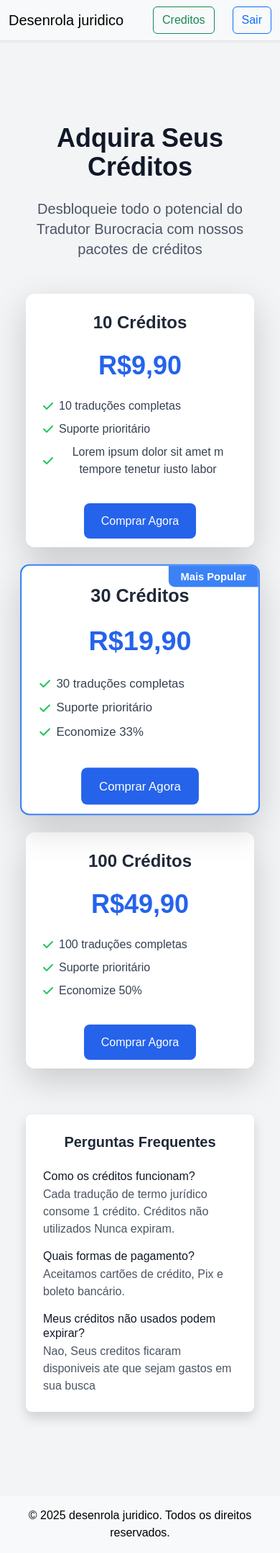
After one commit to santosgv/tradutor_burocracia, a Django app: page /creditos/ in a window 390 px wide. The commit adds this page. Shown: the whole page at 72% size. Run offline with Django 5.2, Linux system fonts and the light colour scheme; the visitor is signed in with stand-in values (Sample User, id 1); some libraries are stand-ins or nearby versions.

Commit message:
falta ajustar para mobile

```diff
--- a/Autenticacao/admin.py
+++ b/Autenticacao/admin.py
@@ -1,4 +1,7 @@
 from django.contrib import admin
-from .models import Usuario
+from .models import Creditos, Usuario, SaldoCredito,HistoricoConsumo
 
 admin.site.register(Usuario)
+admin.site.register(SaldoCredito)
+admin.site.register(HistoricoConsumo)
+admin.site.register(Creditos)
--- a/Autenticacao/apps.py
+++ b/Autenticacao/apps.py
@@ -4,3 +4,6 @@ from django.apps import AppConfig
 class AutenticacaoConfig(AppConfig):
     default_auto_field = 'django.db.models.BigAutoField'
     name = 'Autenticacao'
+
+    def ready(self):
+        import Autenticacao.signals
--- /dev/null
+++ b/Core/templates/vendas.html
@@ -0,0 +1,134 @@
+{% extends 'base.html' %}
+{% load static %}
+{% block title %}Tradutor Burocracia{% endblock %}
+    {% block extra_head %}
+    <link href="https://cdnjs.cloudflare.com/ajax/libs/font-awesome/6.0.0-beta3/css/all.min.css" rel="stylesheet">
+    <script src="https://cdn.tailwindcss.com"></script>
+    {% endblock %}
+    {% block content %}
+
+    <body class="bg-gray-50 min-h-screen">
+        <!-- Container principal -->
+        <div class="max-w-7xl mx-auto px-4 sm:px-6 lg:px-8 py-12">
+            <!-- Cabeçalho -->
+            <div class="text-center mb-12">
+                <h1 class="text-4xl font-bold text-gray-900 mb-4">Adquira Seus Créditos</h1>
+                <p class="text-xl text-gray-600 max-w-2xl mx-auto">
+                    Desbloqueie todo o potencial do Tradutor Burocracia com nossos pacotes de créditos
+                </p>
+            </div>
+
+            <!-- Cards de créditos -->
+            <div class="grid grid-cols-1 md:grid-cols-3 gap-8 max-w-5xl mx-auto">
+                <!-- Card 10 créditos -->
+                <div class="bg-white rounded-xl shadow-lg overflow-hidden transition-all duration-300 hover:shadow-xl hover:transform hover:-translate-y-2">
+                    <div class="p-6 text-center">
+                        <h3 class="text-2xl font-bold text-gray-800 mb-2">10 Créditos</h3>
+                        <div class="flex justify-center items-baseline my-4">
+                            <span class="text-4xl font-extrabold text-blue-600">R$9,90</span>
+                        </div>
+                        <ul class="my-6 space-y-2">
+                            <li class="flex items-center">
+                                <i class="fas fa-check text-green-500 mr-2"></i>
+                                <span class="text-gray-700">10 traduções completas</span>
+                            </li>
+                            <li class="flex items-center">
+                                <i class="fas fa-check text-green-500 mr-2"></i>
+                                <span class="text-gray-700">Suporte prioritário</span>
+                            </li>
+                            <li class="flex items-center">
+                                <i class="fas fa-check text-green-500 mr-2"></i>
+                                <span class="text-gray-700">Lorem ipsum dolor sit amet m tempore tenetur iusto labor</span>
+                            </li>
+                        </ul>
+                    </div>
+                    <div class="px-6 pb-6">
+                        <a href="{% url 'checkout' plano=10 %}" class="w-full bg-blue-600 hover:bg-blue-700 text-white font-medium py-3 px-4 rounded-lg focus:outline-none focus:ring-2 focus:ring-blue-500 focus:ring-offset-2 transition duration-200">
+                            Comprar Agora
+                        </a>
+                    </div>
+                </div>
+
+                <!-- Card 30 créditos (destaque) -->
+                <div class="bg-white rounded-xl shadow-lg overflow-hidden border-2 border-blue-500 transform scale-105 transition-all duration-300 hover:shadow-xl hover:-translate-y-2">
+                    <div class="p-6 text-center">
+                        <div class="absolute top-0 right-0 bg-blue-500 text-white px-3 py-1 text-sm font-bold rounded-bl-lg">
+                            Mais Popular
+                        </div>
+                        <h3 class="text-2xl font-bold text-gray-800 mb-2">30 Créditos</h3>
+                        <div class="flex justify-center items-baseline my-4">
+                            <span class="text-4xl font-extrabold text-blue-600">R$19,90</span>
+                        </div>
+                        <ul class="my-6 space-y-2">
+                            <li class="flex items-center">
+                                <i class="fas fa-check text-green-500 mr-2"></i>
+                                <span class="text-gray-700">30 traduções completas</span>
+                            </li>
+                            <li class="flex items-center">
+                                <i class="fas fa-check text-green-500 mr-2"></i>
+                                <span class="text-gray-700">Suporte prioritário</span>
+                            </li>
+                            <li class="flex items-center">
+                                <i class="fas fa-check text-green-500 mr-2"></i>
+                                <span class="text-gray-700">Economize 33%</span>
+                            </li>
+                        </ul>
+                    </div>
+                    <div class="px-6 pb-6">
+                        <a href="{% url 'checkout' plano=30 %}" class="w-full bg-blue-600 hover:bg-blue-700 text-white font-medium py-3 px-4 rounded-lg focus:outline-none focus:ring-2 focus:ring-blue-500 focus:ring-offset-2 transition duration-200">
+                            Comprar Agora
+                        </a>
+                    </div>
+                </div>
+
+                <!-- Card 100 créditos -->
+                <div class="bg-white rounded-xl shadow-lg overflow-hidden transition-all duration-300 hover:shadow-xl hover:transform hover:-translate-y-2">
+                    <div class="p-6 text-center">
+                        <h3 class="text-2xl font-bold text-gray-800 mb-2">100 Créditos</h3>
+                        <div class="flex justify-center items-baseline my-4">
+                            <span class="text-4xl font-extrabold text-blue-600">R$49,90</span>
+                        </div>
+                        <ul class="my-6 space-y-2">
+                            <li class="flex items-center">
+                                <i class="fas fa-check text-green-500 mr-2"></i>
+                                <span class="text-gray-700">100 traduções completas</span>
+                            </li>
+                            <li class="flex items-center">
+                                <i class="fas fa-check text-green-500 mr-2"></i>
+                                <span class="text-gray-700">Suporte prioritário </span>
+                            </li>
+                            <li class="flex items-center">
+                                <i class="fas fa-check text-green-500 mr-2"></i>
+                                <span class="text-gray-700">Economize 50%</span>
+                            </li>
+                        </ul>
+                    </div>
+                    <div class="px-6 pb-6">
+                        <a href="{% url 'checkout' plano=100 %}" class="w-full bg-blue-600 hover:bg-blue-700 text-white font-medium py-3 px-4 rounded-lg focus:outline-none focus:ring-2 focus:ring-blue-500 focus:ring-offset-2 transition duration-200">
+                            Comprar Agora
+                        </a>
+                    </div>
+                </div>
+            </div>
+
+            <!-- Rodapé informativo -->
+            <div class="mt-16 max-w-3xl mx-auto text-center bg-white p-6 rounded-lg shadow">
+                <h3 class="text-xl font-semibold text-gray-800 mb-4">Perguntas Frequentes</h3>
+                <div class="space-y-4 text-left">
+                    <div>
+                        <h4 class="font-medium text-gray-900">Como os créditos funcionam?</h4>
+                        <p class="text-gray-600 mt-1">Cada tradução de termo jurídico consome 1 crédito. Créditos não utilizados Nunca expiram.</p>
+                    </div>
+                    <div>
+                        <h4 class="font-medium text-gray-900">Quais formas de pagamento?</h4>
+                        <p class="text-gray-600 mt-1">Aceitamos cartões de crédito, Pix e boleto bancário.</p>
+                    </div>
+                    <div>
+                        <h4 class="font-medium text-gray-900">Meus créditos não usados podem expirar?</h4>
+                        <p class="text-gray-600 mt-1">Nao, Seus creditos ficaram disponiveis ate que sejam gastos em sua busca</p>
+                    </div>
+                </div>
+            </div>
+        </div>
+</body>
+    {% endblock %}
--- a/Core/urls.py
+++ b/Core/urls.py
@@ -4,9 +4,14 @@ from .utils import  chat_view_teste
 
 urlpatterns = [
     path('', views.index, name='index'),
+    path('creditos/',views.creditos, name='creditos'),
+    path('comprar/<int:plano>/', views.criar_checkout, name='checkout'),
     path('chat_view/', views.chat_view, name='chat_view'),
     path('get_termos_juridicos/', views.get_termos_juridicos, name='get_termos_juridicos'),
     path('chat_view_teste/', chat_view_teste, name='chat_view_teste'),
     path('about/', views.about, name='about'),
     path('contact/', views.contact, name='contact'),
+    path('checkout/sucesso/', views.pagamento_sucesso, name='checkout-sucesso'),
+    path('checkout/erro/', views.checkout_erro, name='checkout-erro'),
+    path('webhook/stripe/', views.stripe_webhook, name='stripe-webhook'),
 ]
--- a/Core/views.py
+++ b/Core/views.py
@@ -1,15 +1,27 @@
-from django.shortcuts import render
+from django.shortcuts import redirect, render
 from openai import OpenAI
 from django.conf import settings
 from django.views.decorators.csrf import csrf_exempt
 from django.shortcuts import render
-from django.http import JsonResponse
+from django.http import  HttpResponse, JsonResponse
 from django.contrib.auth.decorators import login_required
+from Autenticacao.models import  SaldoCredito, Usuario,Creditos
 from Core.models import TermoJuridico
+import stripe
 
+stripe.api_key = settings.STRIPE_SECRET_KEY
+
+PLANOS = {
+        10: {'preco': 9.90, 'creditos': 10, 'descricao': '10 créditos'},
+        30: {'preco': 19.90, 'creditos': 30, 'descricao': '30 créditos (Mais Popular)'},
+        100: {'preco': 49.90, 'creditos': 100, 'descricao': '100 créditos (Melhor Oferta)'}
+    }
 
 def index(request):
-    return render(request, 'index.html')
+    if not request.user.is_authenticated:
+        return render(request, 'index.html')
+    saldo = SaldoCredito.objects.filter(usuario=request.user).first()
+    return render(request, 'index.html', {'saldo': saldo.creditos})
 
 def about(request):
     return render(request, 'about.html')
@@ -20,8 +32,7 @@ def contact(request):
 
 client = OpenAI(api_key=settings.OPENAI_API_KEY)
 
-
-@login_required
+@login_required(login_url='/auth/logar/')
 def get_termos_juridicos(request):
     termos = TermoJuridico.objects.filter(usuario=request.user).order_by('-data_busca')[:20]
     data = [{
@@ -33,8 +44,15 @@ def get_termos_juridicos(request):
     } for termo in termos]
     return JsonResponse(data, safe=False)
 
+
+@login_required(login_url='/auth/logar/')
 @csrf_exempt
 def chat_view(request):
+    saldo = SaldoCredito.objects.filter(usuario=request.user).first()
+
+    #if not saldo or saldo.creditos < 1:
+    #    return JsonResponse({'message': 'Créditos insuficientes, Faça uma nova recarga de créditos.'})
+
     if request.method == 'POST':
         user_message = request.POST.get('message', '')
         response = client.chat.completions.create(
@@ -46,5 +64,124 @@ def chat_view(request):
             max_tokens=150
         )
         ai_message = response.choices[0]['text']
-        return JsonResponse({'message': ai_message})
-    return render(request, 'resultado.html')
+
+        saldo.consumir_credito(1)
+
+        return JsonResponse({'message': ai_message,
+                             'novo_saldo': saldo.creditos})
+    return render(request, 'resultado.html',{'saldo': saldo.creditos})
+
+@login_required(login_url='/auth/logar/')
+def creditos(request):
+    return render(request, 'vendas.html',{"planos": PLANOS,})
+
+@login_required(login_url='/auth/logar/')
+def criar_checkout(request, plano):
+    if plano not in PLANOS:
+        return redirect('pagamento-erro')
+
+    package = PLANOS[plano]
+
+    session = stripe.checkout.Session.create(
+        payment_method_types=['card'],
+        line_items=[{
+            'price_data': {
+                'currency': 'brl',
+                'product_data': {
+                    'name': f"{package['descricao']}",
+                },
+                'unit_amount': int(package['preco']* 100),
+            },
+            'quantity': 1,
+        }],
+        mode='payment',
+        success_url=request.build_absolute_uri('/checkout/sucesso/') + '?session_id={CHECKOUT_SESSION_ID}',
+        cancel_url=request.build_absolute_uri('/checkout/erro/'),
+        metadata={
+            'user_id': request.user.id,
+            'creditos': package['creditos']
+        }
+    )
+
+
+    return redirect(session.url, code=303)
+
+@csrf_exempt
+def stripe_webhook(request):
+    payload = request.body
+    sig_header = request.META['HTTP_STRIPE_SIGNATURE']
+    event = None
+
+    try:
+        event = stripe.Webhook.construct_event(
+            payload, sig_header, settings.STRIPE_WEBHOOK_SECRET
+        )
+    except ValueError:
+        return HttpResponse(status=400)
+    except stripe.error.SignatureVerificationError:
+        return HttpResponse(status=400)
+
+    # Processar pagamento
+    if event['type'] == 'checkout.session.completed':
+        session = event['data']['object']
+        user_id = session['metadata']['user_id']
+        creditos = int(session['metadata']['creditos'])
+
+        user = Usuario.objects.get(id=user_id)
+        saldo, created = SaldoCredito.objects.get_or_create(usuario=user)
+        saldo.creditos += creditos
+        saldo.save()
+
+    return HttpResponse(status=200)
+
+@login_required(login_url='/auth/logar/')
+def pagamento_sucesso(request):
+    session_id = request.GET.get('session_id')
+
+    if not session_id:
+        return redirect('pagamento-erro')
+
+    try:
+        # Recupera a sessão do Stripe
+        session = stripe.checkout.Session.retrieve(session_id)
+
+        # Verifica se a sessão pertence ao usuário atual
+        if str(session.metadata.get('user_id')) != str(request.user.id):
+            return redirect('pagamento-erro')
+
+        # Verifica o status do pagamento
+        if session.payment_status == 'paid':
+            creditos = int(session.metadata.get('creditos'))
+
+
+            usuario = SaldoCredito.objects.get(usuario=request.user.id)
+            usuario.creditos += creditos
+            usuario.save()
+
+            Creditos.objects.create(
+                usuario=request.user,
+                quantidade=creditos,
+                valor=PLANOS[creditos]['preco'] if creditos in PLANOS else 0,
+                payment_id=session.payment_intent,
+                status='pago'
+            )
+
+            context = {
+                'quantidade_creditos': creditos,
+                'valor': PLANOS[creditos]['preco'] if creditos in PLANOS else 0,
+                'data': session.created,
+                'payment_id': session.payment_intent
+            }
+
+            return render(request, 'sucesso.html', context)
+
+    except stripe.error.InvalidRequestError as e:
+        print(f"Sessão não encontrada: {e}")
+    except Exception as e:
+        print(f"Erro ao verificar pagamento: {e}")
+
+    return redirect('pagamento-erro')
+
+@login_required(login_url='/auth/logar/')
+def checkout_erro(request):
+    return render(request, 'erro.html')
--- a/Projeto/settings.py
+++ b/Projeto/settings.py
@@ -128,6 +128,8 @@ MESSAGE_TAGS = {
 }
 
 OPENAI_API_KEY=config('OPENAI_API_KEY')
+DEEP=config('DEEP')
+STRIPE_SECRET_KEY=config('STRIPE_SECRET_KEY_DEV')
 
 # Default primary key field type
 # https://docs.djangoproject.com/en/5.2/ref/settings/#default-auto-field
--- a/templates/base.html
+++ b/templates/base.html
@@ -15,10 +15,8 @@
 <body class="bg-gray-100">
     <nav class="navbar navbar-expand-lg navbar-light bg-light shadow-sm">
         <div class="container">
-            <a class="navbar-brand" href="/">Tradutor Burocracia</a>
-            <button class="navbar-toggler" type="button" data-bs-toggle="collapse" data-bs-target="#navbarNav" aria-controls="navbarNav" aria-expanded="false" aria-label="Toggle navigation">
-                <span class="navbar-toggler-icon"></span>
-            </button>
+            <a class="navbar-brand" href="/">Desenrola juridico</a>
+
             <div class="collapse navbar-collapse" id="navbarNav">
                 <ul class="navbar-nav ms-auto">
                     <li class="nav-item">
@@ -33,6 +31,7 @@
                 </ul>
             </div>
             {% if user.is_authenticated %}
+            <a class="btn btn-outline-success" href="{% url 'creditos' %}">Creditos</a>
             <a class="btn btn-outline-primary" href="{%url 'sair' %}">Sair</a>
             {% endif %}
         </div>
@@ -44,7 +43,7 @@
     </main>
 
     <footer class="bg-light text-center py-3 mt-auto shadow-sm">
-        <p class="mb-0" style="color: black;">&copy; 2025 Tradutor Burocracia. Todos os direitos reservados.</p>
+        <p class="mb-0" style="color: black;">&copy; 2025 desenrola juridico. Todos os direitos reservados.</p>
     </footer>
 
     <!-- Bootstrap JS -->
```
Also changed, not shown: Autenticacao/models.py (+38 -0 lines), Autenticacao/signals.py (added, +8 -0 lines), Autenticacao/templates/cadastrar.html (+23 -11 lines), Autenticacao/views.py (+28 -5 lines), Core/templates/erro.html (added, +52 -0 lines), Core/templates/index.html (+5 -13 lines), Core/templates/resultado.html (+49 -3 lines), Core/templates/sucesso.html (added, +62 -0 lines), Core/utils.py (+17 -3 lines), Core/templates/pendente.html (added).
